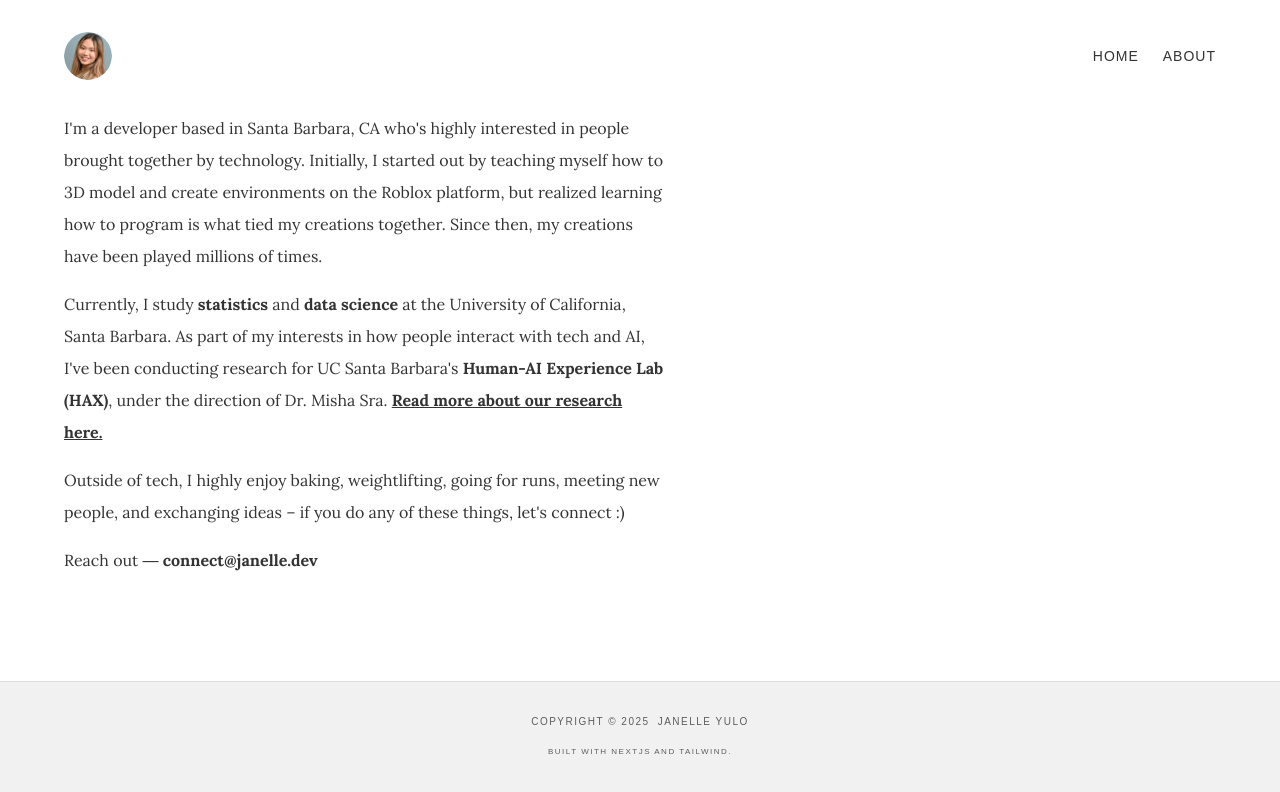
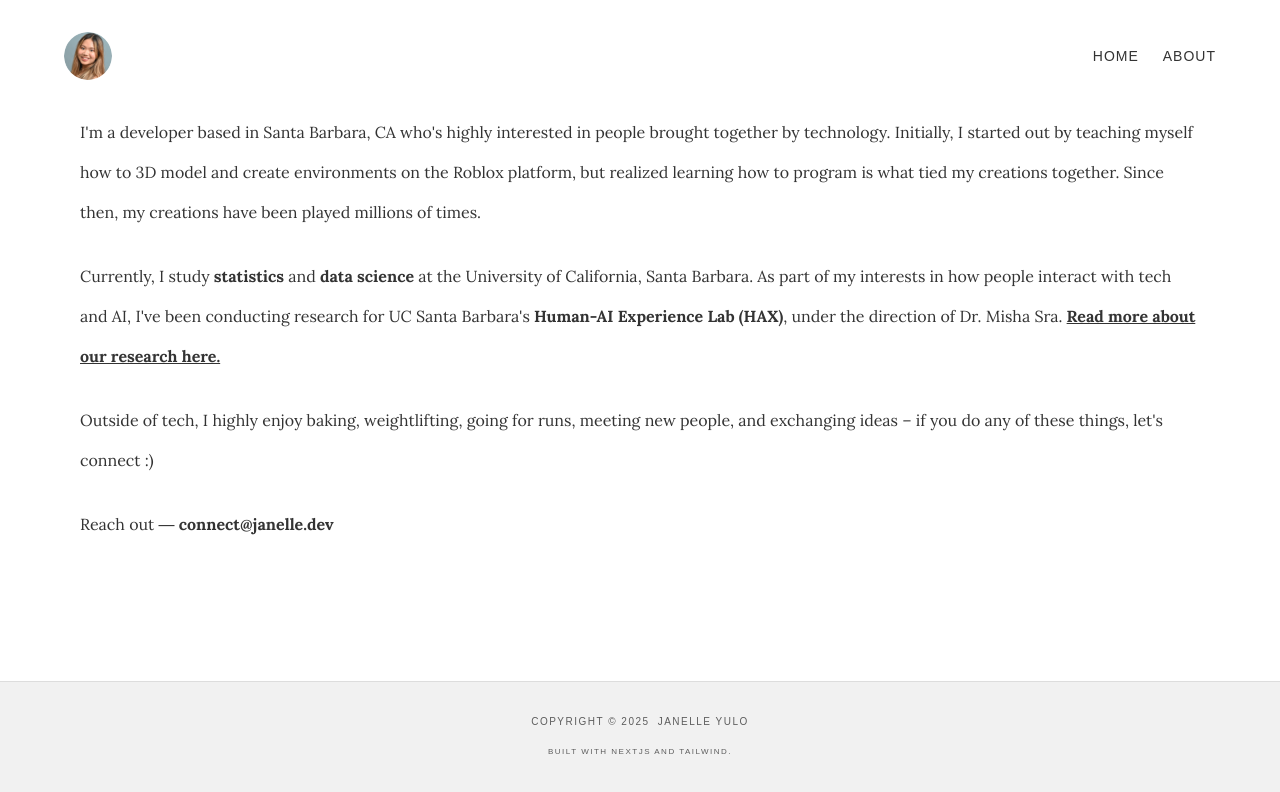
Before and after one commit to 8yulo/personal-website, a Next.js app: page /about in a window 1280 px wide. Shown: the top 792 px of the page. Built offline with nearby package versions, Linux system fonts and the light colour scheme.

Commit message:
animate about text

```diff
--- a/app/about/page.tsx
+++ b/app/about/page.tsx
@@ -8,8 +8,8 @@ const lora = Lora({
 
 export default function About() {
   return (
-    <div className={`${lora.className} w-[600px] mb-[18px] leading-[32px]`}>
-      <p className="mb-4">
+    <div className={`${lora.className} container mx-auto px-4 mb-[18px] leading-[40px] opacity-0 animate-fade-in`}>
+      <p className="mb-6">
         I'm a developer based in Santa Barbara, CA who's highly interested in
         people brought together by technology. Initially, I started out by
         teaching myself how to 3D model and create environments on the Roblox
@@ -17,8 +17,7 @@ export default function About() {
         creations together. Since then, my creations have been played millions
         of times.
       </p>
-
-      <p className="mb-4">
+      <p className="mb-6">
         Currently, I study <strong>statistics</strong> and{" "}
         <strong>data science</strong> at the University of California, Santa
         Barbara. As part of my interests in how people interact with tech and
@@ -36,15 +35,14 @@ export default function About() {
           </a>
         </strong>
       </p>
-
-      <p className="mb-4">
+      <p className="mb-6">
         Outside of tech, I highly enjoy baking, weightlifting, going for runs,
         meeting new people, and exchanging ideas – if you do any of these
         things, let&apos;s connect :)
       </p>
 
       <p>
-        Reach out ―{" "}
+        Reach out ― {" "}
         <strong>
           <a href="mailto:connect@janelle.dev">connect@janelle.dev</a>
         </strong>
--- a/app/globals.css
+++ b/app/globals.css
@@ -28,3 +28,16 @@ body {
   font-size: 16px;
   line-height: 22px;
 }
+
+
+@keyframes fade-in {
+  to {
+    opacity: 1;
+    transform: translateY(0);
+  }
+}
+
+.animate-fade-in {
+  animation: fade-in 1s ease forwards;
+  transform: translateY(20px);
+}
```
